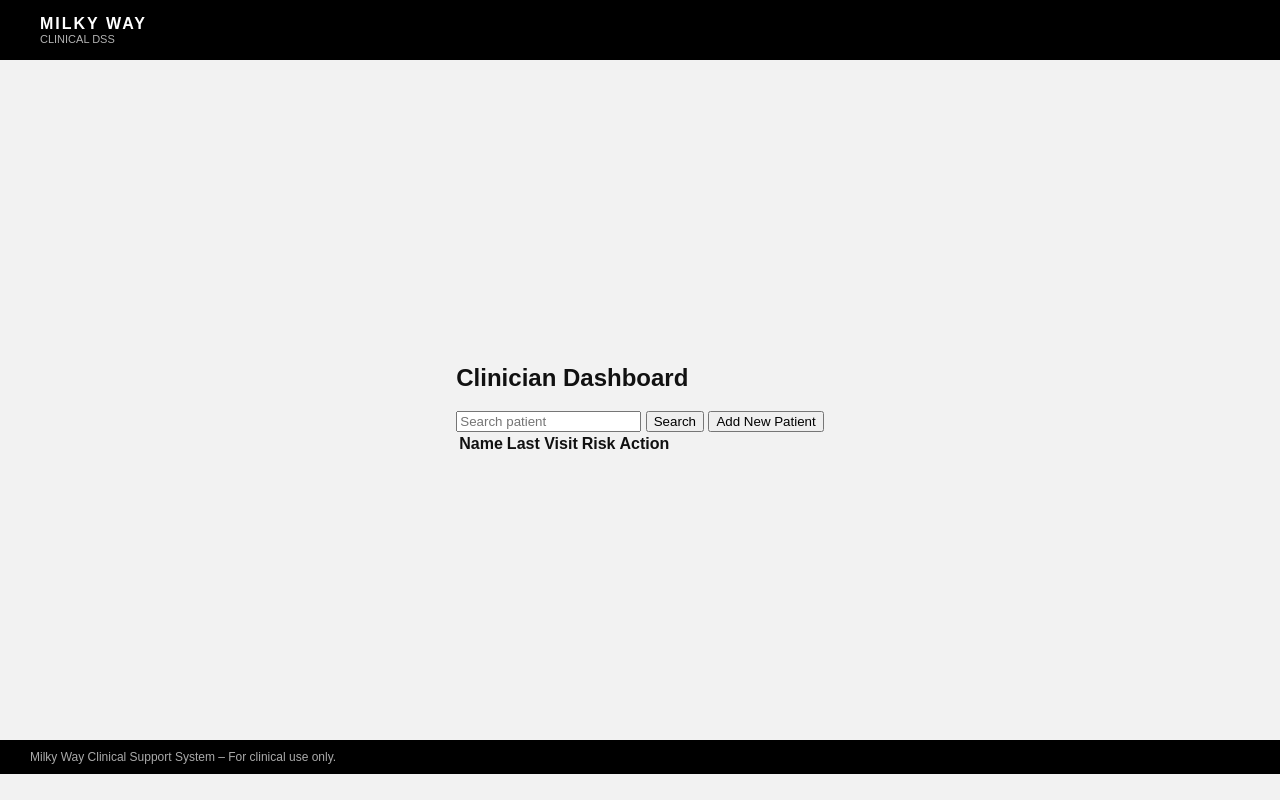
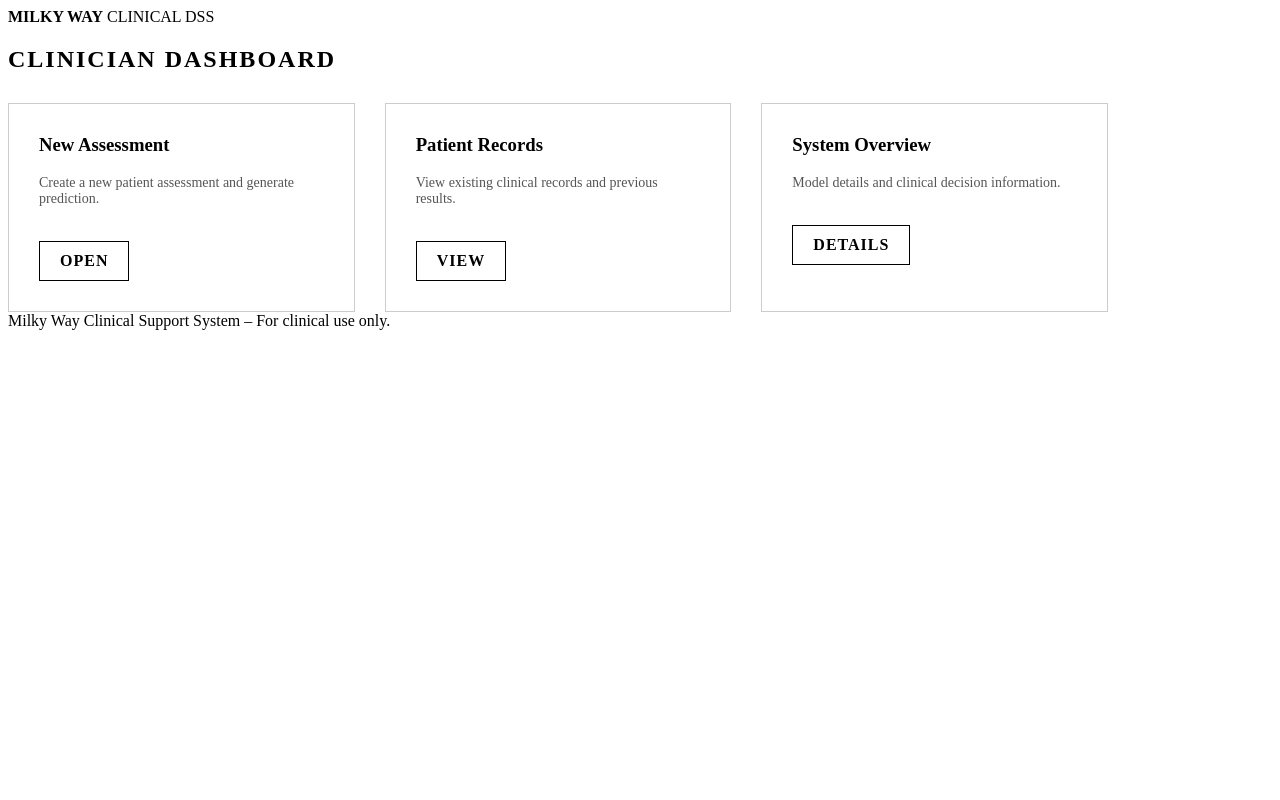
Before and after one commit to Dzoixy/milky-way-new-blood, a FastAPI app: page /clinician/dashboard in a window 1280 px wide. Run offline with FastAPI, Linux system fonts and the light colour scheme; lists and menus that the app fills with data are empty; parts of the project's set-up code (start-up, migrations or seed data) failed here and were passed over.

Commit message:
fix dashborad,add css

```diff
--- a/app/static/css/style.css
+++ b/app/static/css/style.css
@@ -1,101 +1,51 @@
-body {
-    margin: 0;
-    font-family: Arial, sans-serif;
-    background: #f2f2f2;
-    color: #111;
+.dashboard {
+    width: 100%;
+    max-width: 1100px;
 }
 
-.topbar {
-    background: #000;
-    color: #fff;
-    padding: 15px 40px;
-}
-
-.logo strong {
+.section-title {
+    margin-bottom: 30px;
     letter-spacing: 2px;
 }
 
-.logo span {
-    display: block;
-    font-size: 11px;
-    opacity: 0.7;
+.card-grid {
+    display: flex;
+    gap: 30px;
 }
 
-.container {
-    display: flex;
-    justify-content: center;
-    align-items: center;
-    min-height: 85vh;
+.feature-card {
+    flex: 1;
+    background: #fff;
+    border: 1px solid #ccc;
+    padding: 30px;
+    transition: 0.2s ease;
 }
 
-.auth-card {
-    width: 420px;
-    background: #fff;
-    border: 1px solid #ccc;
+.feature-card:hover {
+    box-shadow: 0 5px 15px rgba(0,0,0,0.1);
 }
 
-.auth-header {
-    background: #000;
-    color: #fff;
-    text-align: center;
-    padding: 30px 20px;
+.feature-card h3 {
+    margin-top: 0;
 }
 
-.auth-header h1 {
-    margin: 0;
-    letter-spacing: 4px;
+.feature-card p {
+    font-size: 14px;
+    color: #555;
 }
 
-.auth-header p {
-    font-size: 12px;
-    opacity: 0.8;
-    margin-top: 5px;
-}
-
-.auth-form {
-    padding: 30px;
-    display: flex;
-    flex-direction: column;
-}
-
-.auth-form label {
-    margin-top: 15px;
-    font-size: 12px;
+.btn-outline {
+    display: inline-block;
+    margin-top: 20px;
+    padding: 10px 20px;
+    border: 1px solid #000;
+    text-decoration: none;
+    color: #000;
+    font-weight: bold;
     letter-spacing: 1px;
 }
 
-.auth-form input,
-.auth-form select {
-    margin-top: 5px;
-    padding: 10px;
-    border: 1px solid #999;
-}
-
-.btn-primary {
-    margin-top: 25px;
-    padding: 12px;
+.btn-outline:hover {
     background: #000;
     color: #fff;
-    border: none;
-    cursor: pointer;
-    letter-spacing: 1px;
 }
-
-.btn-primary:hover {
-    background: #333;
-}
-
-.demo-info {
-    margin-top: 20px;
-    font-size: 12px;
-    color: #555;
-    border-top: 1px solid #ddd;
-    padding-top: 15px;
-}
-
-.footer {
-    background: #000;
-    color: #aaa;
-    font-size: 12px;
-    padding: 10px 30px;
-}
--- a/app/templates/dashboard_clinician.html
+++ b/app/templates/dashboard_clinician.html
@@ -1,21 +1,32 @@
 {% extends "base.html" %}
 {% block content %}
-<section>
-    <h2>Clinician Dashboard</h2>
 
-    <form>
-        <input type="text" placeholder="Search patient">
-        <button>Search</button>
-        <button>Add New Patient</button>
-    </form>
+<div class="dashboard">
 
-    <table>
-        <tr>
-            <th>Name</th>
-            <th>Last Visit</th>
-            <th>Risk</th>
-            <th>Action</th>
-        </tr>
-    </table>
-</section>
+    <h2 class="section-title">CLINICIAN DASHBOARD</h2>
+
+    <div class="card-grid">
+
+        <div class="feature-card">
+            <h3>New Assessment</h3>
+            <p>Create a new patient assessment and generate prediction.</p>
+            <a href="/new_assessment" class="btn-outline">OPEN</a>
+        </div>
+
+        <div class="feature-card">
+            <h3>Patient Records</h3>
+            <p>View existing clinical records and previous results.</p>
+            <a href="/records" class="btn-outline">VIEW</a>
+        </div>
+
+        <div class="feature-card">
+            <h3>System Overview</h3>
+            <p>Model details and clinical decision information.</p>
+            <a href="/system_info" class="btn-outline">DETAILS</a>
+        </div>
+
+    </div>
+
+</div>
+
 {% endblock %}
```
